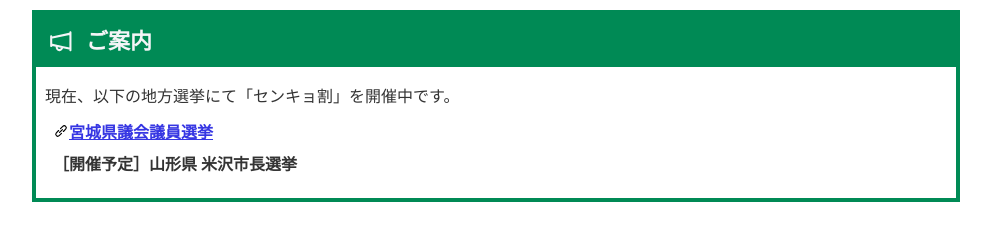
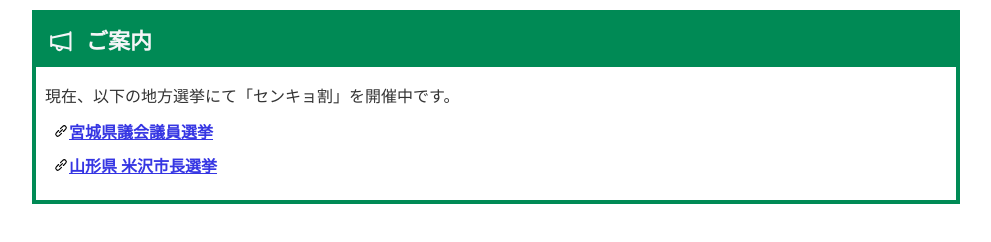
Before and after one commit to senkyowari/critical-messagebox, a plain HTML site: page docs/senkyowari.com/now-campaign.html in a window 1280 px wide. Shown: the whole page, without its empty margins (144-1135 px from the left). Drawn offline with Linux system fonts and the light colour scheme.

Commit message:
Update now-campaign.html

```diff
--- a/docs/senkyowari.com/now-campaign.html
+++ b/docs/senkyowari.com/now-campaign.html
@@ -119,7 +119,13 @@
                   d="M12.11,15.39,8.23,19.27a2.52,2.52,0,0,1-3.5,0,2.47,2.47,0,0,1,0-3.5l3.88-3.88a1,1,0,1,0-1.42-1.42L3.31,14.36a4.48,4.48,0,0,0,6.33,6.33l3.89-3.88a1,1,0,0,0-1.42-1.42ZM20.69,3.31a4.49,4.49,0,0,0-6.33,0L10.47,7.19a1,1,0,1,0,1.42,1.42l3.88-3.88a2.52,2.52,0,0,1,3.5,0,2.47,2.47,0,0,1,0,3.5l-3.88,3.88a1,1,0,0,0,0,1.42,1,1,0,0,0,1.42,0l3.88-3.89A4.49,4.49,0,0,0,20.69,3.31ZM8.83,15.17a1,1,0,0,0,.71.29,1,1,0,0,0,.71-.29l4.92-4.92a1,1,0,1,0-1.42-1.42L8.83,13.75A1,1,0,0,0,8.83,15.17Z">
                 </path>
               </svg>宮城県議会議員選挙</a>
-            <p class="MessageBox_MessageBox__footerText">［開催予定］山形県 米沢市長選挙</p>
+            <a href="https://stores.senkyowari.com/cp/2023-yamagata-yonezawa" target="_blank" rel="noreferrer"
+              class="MessageBox_MessageBox__footerLink">
+              <svg class="MessageBox_MessageBox__footerIcon" xmlns="http://www.w3.org/2000/svg" viewBox="0 0 24 24">
+                <path
+                  d="M12.11,15.39,8.23,19.27a2.52,2.52,0,0,1-3.5,0,2.47,2.47,0,0,1,0-3.5l3.88-3.88a1,1,0,1,0-1.42-1.42L3.31,14.36a4.48,4.48,0,0,0,6.33,6.33l3.89-3.88a1,1,0,0,0-1.42-1.42ZM20.69,3.31a4.49,4.49,0,0,0-6.33,0L10.47,7.19a1,1,0,1,0,1.42,1.42l3.88-3.88a2.52,2.52,0,0,1,3.5,0,2.47,2.47,0,0,1,0,3.5l-3.88,3.88a1,1,0,0,0,0,1.42,1,1,0,0,0,1.42,0l3.88-3.89A4.49,4.49,0,0,0,20.69,3.31ZM8.83,15.17a1,1,0,0,0,.71.29,1,1,0,0,0,.71-.29l4.92-4.92a1,1,0,1,0-1.42-1.42L8.83,13.75A1,1,0,0,0,8.83,15.17Z">
+                </path>
+              </svg>山形県 米沢市長選挙</a>
           </div>
         </div>
       </div>
```
